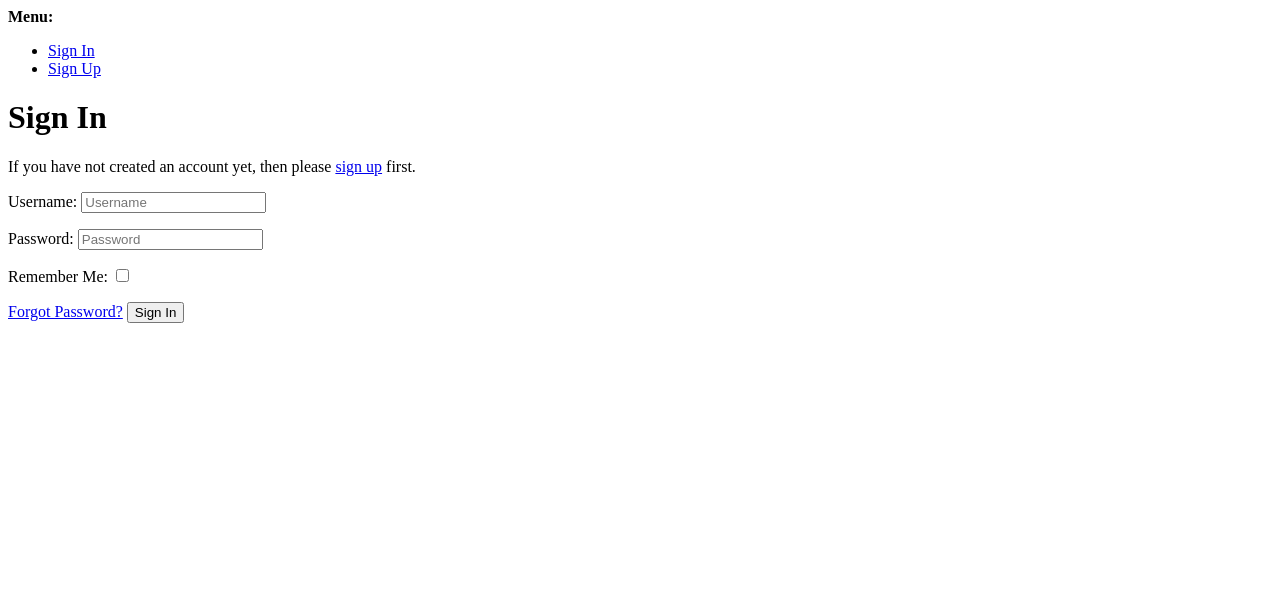
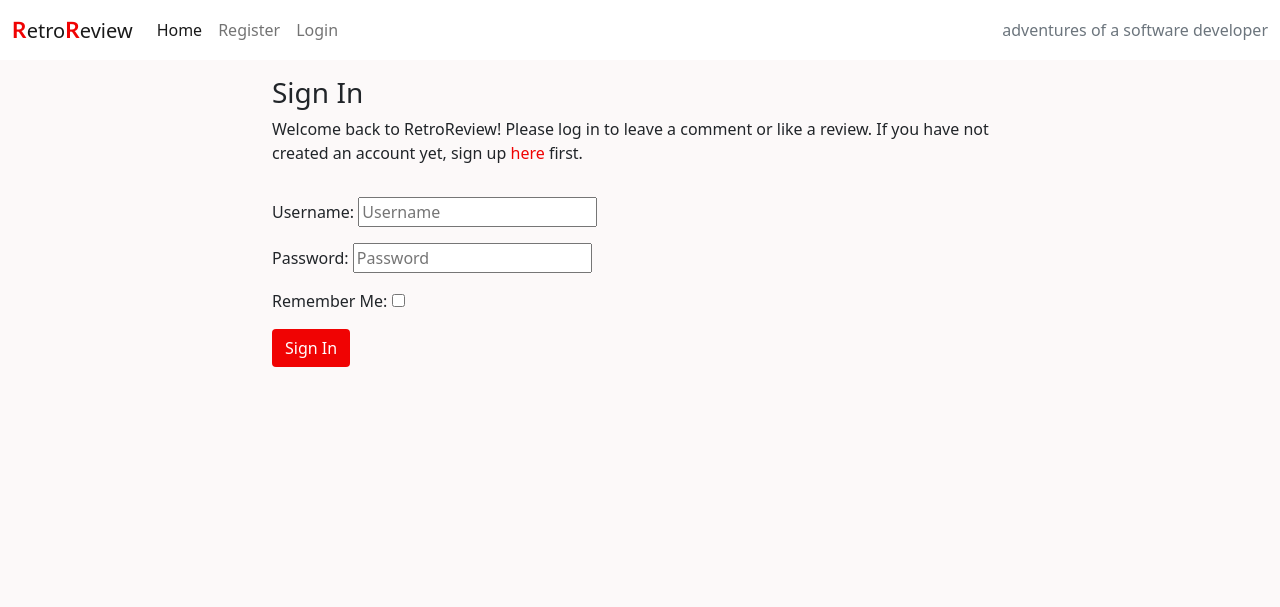
Before and after one commit to HerFri/RetroReview, a Django app: page /accounts/login/ in a window 1280 px wide. Shown: the top 607 px of the page. Run offline with Django 3.2, Linux system fonts and the light colour scheme; some libraries are stand-ins or nearby versions.

Commit message:
add authorisation functionality, edit css for login/ou and resgister templates, wire up nav bar links to login/out & signup

```diff
--- a/static/css/style.css
+++ b/static/css/style.css
@@ -10,8 +10,8 @@ body {
 }
 
 .card-img-top {         /* custom css rule */
-    max-width: auto!important;
-    max-height: 300px!important;
+    max-width: 500px!important;
+    max-height: auto!important;
 }
 
 .red-o {
@@ -123,7 +123,7 @@ body {
 }
 
 .btn-signup {
-    background-color: #23BBBB;
+    background-color: #f00303;
     color: #fff;
 }
 
@@ -134,7 +134,7 @@ body {
 }
 
 .link {
-    color: #23BBBB;
+    color: #f00303;
     text-decoration: none;
 }
 
--- a/templates/account/login.html
+++ b/templates/account/login.html
@@ -1,4 +1,4 @@
-{% extends "account/base.html" %}
+{% extends "base.html" %}
 
 {% load i18n %}
 {% load account socialaccount %}
@@ -7,31 +7,20 @@
 
 {% block content %}
 
-<h1>{% trans "Sign In" %}</h1>
+<div class="container">
+  <div class="row">
+    <div class="col-md-8 mt-3 offset-md-2">
+      <h3>{% trans "Sign In" %}</h3>
 
-{% get_providers as socialaccount_providers %}
 
-{% if socialaccount_providers %}
-<p>{% blocktrans with site.name as site_name %}Please sign in with one
-of your existing third party accounts. Or, <a href="{{ signup_url }}">sign up</a>
-for a {{ site_name }} account and sign in below:{% endblocktrans %}</p>
-
-<div class="socialaccount_ballot">
-
-  <ul class="socialaccount_providers">
-    {% include "socialaccount/snippets/provider_list.html" with process="login" %}
-  </ul>
-
-  <div class="login-or">{% trans 'or' %}</div>
+<p>{% blocktrans %}Welcome back to RetroReview! Please log in to leave a comment or like a review.
+  If you have not created an account yet, sign up
+<a class="link" href="{{ signup_url }}">here</a> first.{% endblocktrans %}</p>
 
     </div>
-
-{% include "socialaccount/snippets/login_extra.html" %}
-
-{% else %}
-<p>{% blocktrans %}If you have not created an account yet, then please
-<a href="{{ signup_url }}">sign up</a> first.{% endblocktrans %}</p>
-{% endif %}
+  </div>
+<div class="row">
+  <div class="col-md-8 mt-3 offset-md-2">
 
   <form class="login" method="POST" action="{% url 'account_login' %}">
     {% csrf_token %}
@@ -39,8 +28,11 @@ for a {{ site_name }} account and sign in below:{% endblocktrans %}</p>
     {% if redirect_field_value %}
     <input type="hidden" name="{{ redirect_field_name }}" value="{{ redirect_field_value }}" />
     {% endif %}
-  <a class="button secondaryAction" href="{% url 'account_reset_password' %}">{% trans "Forgot Password?" %}</a>
-  <button class="primaryAction" type="submit">{% trans "Sign In" %}</button>
+  <!-- <a class="button secondaryAction" href="{% url 'account_reset_password' %}">{% trans "Forgot Password?" %}</a> -->
+    <button class="btn btn-signup right" type="submit">{% trans "Sign In" %}</button>
   </form>
+    </div>
+  </div>
+</div>
 
 {% endblock %}
--- a/templates/base.html
+++ b/templates/base.html
@@ -38,14 +38,14 @@
                     </li>
                     {% if user.is_authenticated %}
                     <li class="nav-item">
-                        <a class="nav-link" href="#">Logout</a>
+                        <a class="nav-link" href="{% url 'account_logout' %}">Logout</a>
                     </li>
                     {% else %}
                     <li class="nav-item">
-                        <a class="nav-link" href="#">Register</a>
+                        <a class="nav-link" href="{% url 'account_signup' %}">Register</a>
                     </li>
                     <li class="nav-item">
-                        <a class="nav-link" href="#">Login</a>
+                        <a class="nav-link" href="{% url 'account_login' %}">Login</a>
                     </li>
                     {% endif %}
                 </ul>
```
Also changed, not shown: templates/account/logout.html (+14 -6 lines), templates/account/signup.html (+15 -5 lines). Lines whose indentation alone changed are shown as unchanged.
